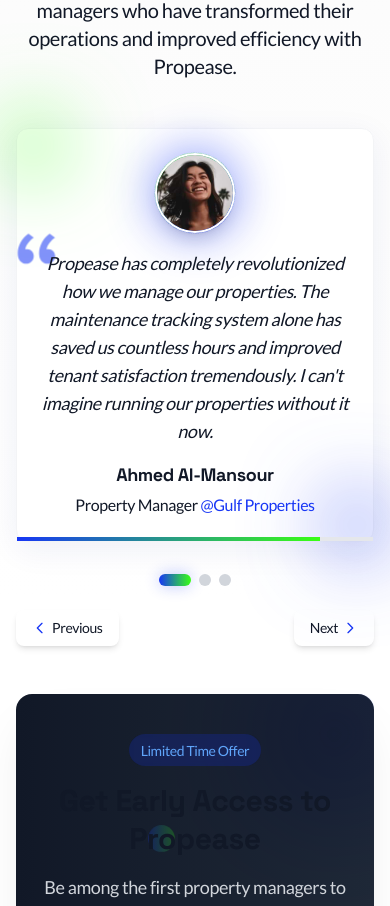
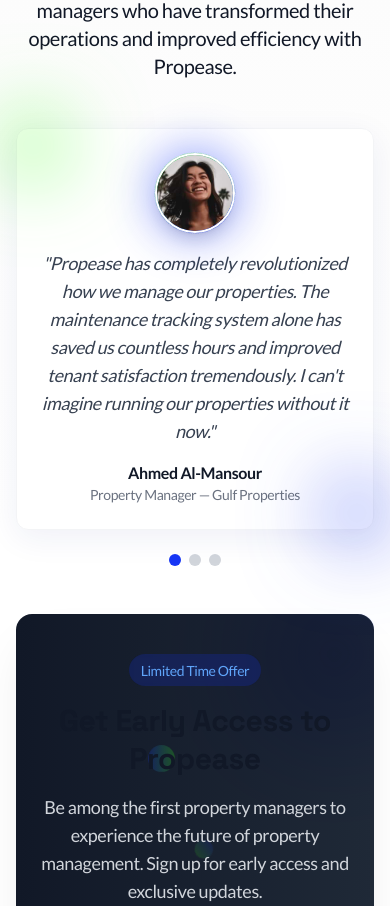
Before and after one commit to adilzubair/propease, a React (Vite) app: page / in a window 390 px wide. Shown: the part 4640-5546 px from the top of the page. Built offline with nearby package versions, Linux system fonts and the light colour scheme.

Commit message:
testimonial bug fix

```diff
--- a/src/partials/Testimonials.jsx
+++ b/src/partials/Testimonials.jsx
@@ -2,12 +2,10 @@
 import TestimonialImage from '../images/testimonial.jpg';
 
 export default function Testimonials() {
-  // State for testimonial carousel
   const [activeTestimonial, setActiveTestimonial] = useState(0);
   const [isTransitioning, setIsTransitioning] = useState(false);
   const [direction, setDirection] = useState(null);
 
-  // Testimonial data
   const testimonials = [
     {
       quote: "Propease has completely revolutionized how we manage our properties. The maintenance tracking system alone has saved us countless hours and improved tenant satisfaction tremendously. I can't imagine running our properties without it now.",
@@ -32,16 +30,13 @@
     }
   ];
 
-  // Auto-rotate testimonials
   useEffect(() => {
     const interval = setInterval(() => {
       nextTestimonial();
     }, 8000);
-
     return () => clearInterval(interval);
   }, [activeTestimonial]);
 
-  // Animation timing
   useEffect(() => {
     if (isTransitioning) {
       const timer = setTimeout(() => {
@@ -51,13 +46,10 @@
     }
   }, [isTransitioning]);
 
-  // Navigation functions
   const nextTestimonial = () => {
-    setIsTransitioning(true);
     setDirection('right');
-    setTimeout(() => {
     setActiveTestimonial((prev) => (prev + 1) % testimonials.length);
-    }, 300);
+
   };
 
   const prevTestimonial = () => {
@@ -68,7 +60,6 @@
     }, 300);
   };
 
-  // Go to specific testimonial
   const goToTestimonial = (index) => {
     if (index === activeTestimonial) return;
     setIsTransitioning(true);
@@ -80,10 +71,7 @@
 
   return (
     <section className="relative">
-      {/* Modern gradient background */}
       <div className="absolute inset-0 bg-gradient-to-b from-platinum-200 to-white opacity-70"></div>
-
-      {/* Animated illustration behind content */}
       <div className="absolute left-1/2 transform -translate-x-1/2 bottom-0 pointer-events-none -mb-32 animate-float hidden md:block" aria-hidden="true">
         <svg width="1760" height="518" viewBox="0 0 1760 518" xmlns="http://www.w3.org/2000/svg">
           <defs>
@@ -104,7 +92,6 @@
         </svg>
       </div>
 
-      {/* Interactive floating dots */}
       <div className="absolute inset-0 overflow-hidden pointer-events-none">
         <div className="testimonial-particle-1"></div>
         <div className="testimonial-particle-2"></div>
@@ -113,148 +100,68 @@
 
       <div className="max-w-6xl mx-auto px-4 sm:px-6 relative z-10">
         <div className="py-12 md:py-20">
-          {/* Section header */}
           <div className="max-w-3xl mx-auto text-center pb-12 md:pb-16">
-            <div
-              className="inline-block px-3 py-1 mb-4 rounded-full bg-blue-600 bg-opacity-10 transform transition-all duration-500 hover:scale-105 hover:shadow-glow-blue"
-            >
+            <div className="inline-block px-3 py-1 mb-4 rounded-full bg-blue-600 bg-opacity-10 transform transition-all duration-500 hover:scale-105 hover:shadow-glow-blue">
               <span className="text-sm font-medium text-blue-600 font-['Lato']">Client Success Stories</span>
             </div>
-            <h2
-              className="h2 mb-4 font-['Space_Grotesk'] text-gray-900 relative inline-block"
-              data-aos="fade-down"
-            >
+            <h2 className="h2 mb-4 font-['Space_Grotesk'] text-gray-900 relative inline-block" data-aos="fade-down">
               Trusted by Property Managers Across the MENA Region
               <span className="absolute bottom-0 left-1/2 transform -translate-x-1/2 w-24 h-1 bg-gradient-to-r from-blue-600 to-neon-400 rounded-full"></span>
             </h2>
-            <p
-              className="text-xl text-gray-900 font-['Lato']"
-              data-aos="zoom-y-out"
-            >
+            <p className="text-xl text-gray-900 font-['Lato']" data-aos="zoom-y-out">
               Hear from property owners and facility managers who have transformed their operations and improved efficiency with Propease.
             </p>
           </div>
 
-          {/* Testimonial carousel */}
           <div className="max-w-3xl mx-auto relative">
-            {/* Carousel controls for larger screens - with improved visual feedback */}
             <div className="hidden sm:block">
-              <button
-                className="absolute left-0 top-1/2 transform -translate-y-1/2 -translate-x-12 bg-white rounded-full p-3 shadow-lg hover:shadow-glow-blue hover:scale-110 transition duration-300 z-20 focus:outline-none group"
-                onClick={prevTestimonial}
-                aria-label="Previous testimonial"
-              >
-                <svg className="w-6 h-6 text-gray-400 group-hover:text-blue-600 transition duration-300 transform group-hover:-translate-x-1" fill="none" stroke="currentColor" viewBox="0 0 24 24" xmlns="http://www.w3.org/2000/svg">
+              <button className="absolute left-0 top-1/2 transform -translate-y-1/2 -translate-x-12 bg-white rounded-full p-3 shadow-lg hover:shadow-glow-blue hover:scale-110 transition duration-300 z-20 focus:outline-none group" onClick={prevTestimonial} aria-label="Previous testimonial">
+                <svg className="w-6 h-6 text-gray-400 group-hover:text-blue-600 transition duration-300 transform group-hover:-translate-x-1" fill="none" stroke="currentColor" viewBox="0 0 24 24">
                   <path strokeLinecap="round" strokeLinejoin="round" strokeWidth={2} d="M15 19l-7-7 7-7" />
                 </svg>
-                <span className="absolute w-8 h-0.5 bg-gradient-to-r from-blue-600 to-neon-400 -left-16 top-1/2 transform -translate-y-1/2 opacity-0 group-hover:opacity-100 group-hover:-translate-x-2 transition-all duration-300"></span>
               </button>
-              <button
-                className="absolute right-0 top-1/2 transform -translate-y-1/2 translate-x-12 bg-white rounded-full p-3 shadow-lg hover:shadow-glow-blue hover:scale-110 transition duration-300 z-20 focus:outline-none group"
-                onClick={nextTestimonial}
-                aria-label="Next testimonial"
-              >
-                <svg className="w-6 h-6 text-gray-400 group-hover:text-blue-600 transition duration-300 transform group-hover:translate-x-1" fill="none" stroke="currentColor" viewBox="0 0 24 24" xmlns="http://www.w3.org/2000/svg">
+              <button className="absolute right-0 top-1/2 transform -translate-y-1/2 translate-x-12 bg-white rounded-full p-3 shadow-lg hover:shadow-glow-blue hover:scale-110 transition duration-300 z-20 focus:outline-none group" onClick={nextTestimonial} aria-label="Next testimonial">
+                <svg className="w-6 h-6 text-gray-400 group-hover:text-blue-600 transition duration-300 transform group-hover:translate-x-1" fill="none" stroke="currentColor" viewBox="0 0 24 24">
                   <path strokeLinecap="round" strokeLinejoin="round" strokeWidth={2} d="M9 5l7 7-7 7" />
                 </svg>
-                <span className="absolute w-8 h-0.5 bg-gradient-to-r from-neon-400 to-blue-600 -right-16 top-1/2 transform -translate-y-1/2 opacity-0 group-hover:opacity-100 group-hover:-translate-x-2 transition-all duration-300"></span>
               </button>
             </div>
 
-            {/* Current testimonial - with enhanced transitions */}
-            <div
-              className={`bg-white rounded-xl p-6 sm:p-8 shadow-glass border border-gray-100 backdrop-filter backdrop-blur-sm transition-all duration-500 hover:shadow-modern transform ${
+            <div className={`bg-white rounded-xl p-6 sm:p-8 shadow-glass border border-gray-100 backdrop-filter backdrop-blur-sm transition-all duration-500 hover:shadow-modern transform ${
               isTransitioning
                 ? direction === 'right'
                   ? 'translate-x-3 opacity-0'
                   : '-translate-x-3 opacity-0'
                 : 'translate-x-0 opacity-100'
-              }`}
-              data-aos="fade-up"
-            >
-              {/* Decorative elements */}
+            }`} data-aos="fade-up">
               <div className="absolute top-0 left-0 -mt-4 -ml-4 w-16 h-16 bg-neon-400 rounded-full mix-blend-multiply filter blur-2xl opacity-10 animate-pulse-slow"></div>
               <div className="absolute bottom-0 right-0 -mb-4 -mr-4 w-16 h-16 bg-blue-600 rounded-full mix-blend-multiply filter blur-2xl opacity-10 animate-pulse-slow"></div>
 
               <div className="flex flex-col md:flex-row items-center">
                 <div className="md:mr-8 mb-4 md:mb-0 flex-shrink-0 relative">
                   <div className="absolute inset-0 rounded-full bg-gradient-to-r from-blue-600 to-neon-400 animate-spin-slow"></div>
-                  <img
-                    className="rounded-full w-20 h-20 object-cover shadow-lg border-2 border-white relative z-10"
-                    src={testimonials[activeTestimonial].image}
-                    width="80"
-                    height="80"
-                    alt="Testimonial"
-                  />
+                  <img className="rounded-full w-20 h-20 object-cover shadow-lg border-2 border-white relative z-10" src={testimonials[activeTestimonial].image} width="80" height="80" alt="Testimonial" />
                   <div className="absolute inset-0 rounded-full bg-blue-600 blur-xl opacity-30 animate-pulse-slow"></div>
                 </div>
                 <div className="text-center md:text-left">
-                  <div className="relative mb-3">
-                    <svg className="absolute -top-5 -left-6 w-10 h-10 text-blue-600 opacity-20 transform -rotate-6 animate-pulse-slow" fill="currentColor" viewBox="0 0 32 32" xmlns="http://www.w3.org/2000/svg">
-                      <path d="M9.352 4C4.456 7.456 1 13.12 1 19.36c0 5.088 3.072 8.064 6.624 8.064 3.36 0 5.856-2.688 5.856-5.856 0-3.168-2.208-5.472-5.088-5.472-.576 0-1.344.096-1.536.192.48-3.264 3.552-7.104 6.624-9.024L9.352 4zm16.512 0c-4.8 3.456-8.256 9.12-8.256 15.36 0 5.088 3.072 8.064 6.624 8.064 3.264 0 5.856-2.688 5.856-5.856 0-3.168-2.304-5.472-5.184-5.472-.576 0-1.248.096-1.44.192.48-3.264 3.456-7.104 6.528-9.024L25.864 4z" />
-                    </svg>
-                    <blockquote className="text-lg sm:text-xl font-medium mb-4 font-['Lato'] text-gray-900 italic relative">
-                      {testimonials[activeTestimonial].quote}
-                    </blockquote>
-                  </div>                  <cite className="block font-bold text-lg not-italic mb-1 font-['Space_Grotesk'] text-gray-900 relative group">
-                    {testimonials[activeTestimonial].name}
-                    <span className="absolute bottom-0 left-0 w-0 h-0.5 bg-gradient-to-r from-blue-600 to-neon-400 group-hover:w-full transition-all duration-500"></span>
-                  </cite>
-                  <div className="text-gray-900 font-['Lato']">
-                    <span>{testimonials[activeTestimonial].title}</span>{' '}
-                    <a className="text-blue-600 hover:text-neon-400 hover-underline transition duration-300 relative group" href="#0">
-                      @{testimonials[activeTestimonial].company}
-                      <span className="absolute bottom-0 left-0 w-0 h-0.5 bg-neon-400 group-hover:w-full transition-all duration-500"></span>
-                    </a>
+                  <blockquote className="text-lg text-gray-700 font-['Lato'] italic mb-4">"{testimonials[activeTestimonial].quote}"</blockquote>
+                  <p className="text-base font-semibold text-gray-900">{testimonials[activeTestimonial].name}</p>
+                  <p className="text-sm text-gray-500">{testimonials[activeTestimonial].title} — {testimonials[activeTestimonial].company}</p>
                 </div>
               </div>
             </div>
 
-              {/* Animated progress bar */}
-              <div className="absolute bottom-0 left-0 h-1 bg-gray-200 w-full">
-                <div className="h-full bg-gradient-to-r from-blue-600 to-neon-400 animate-progress"></div>
-              </div>
-            </div>
-
-            {/* Carousel indicators - enhanced with visual feedback */}
-            <div className="flex justify-center mt-8">
+            <div className="flex justify-center mt-6 space-x-2">
               {testimonials.map((_, index) => (
                 <button
                   key={index}
                   onClick={() => goToTestimonial(index)}
-                  className={`mx-1 h-3 rounded-full focus:outline-none transition-all duration-300 ${
-                    index === activeTestimonial
-                      ? 'bg-gradient-to-r from-blue-600 to-neon-400 w-8 shadow-glow-blue'
-                      : 'bg-gray-300 w-3 hover:bg-gray-400 hover:scale-110'
-                  }`}
+                  className={`w-3 h-3 rounded-full ${index === activeTestimonial ? 'bg-blue-600' : 'bg-gray-300'} transition-colors duration-300`}
                   aria-label={`Go to testimonial ${index + 1}`}
                 />
               ))}
             </div>
-
-            {/* Mobile navigation buttons - enhanced with visual feedback */}
-            <div className="flex justify-between mt-6 sm:hidden">
-              <button
-                className="bg-white rounded-lg px-4 py-2 shadow-md hover:shadow-glow-blue transition-all duration-300 focus:outline-none flex items-center text-gray-900 text-sm font-medium group hover:scale-105"
-                onClick={prevTestimonial}
-              >
-                <svg className="w-4 h-4 mr-1 text-blue-600 transform group-hover:-translate-x-1 transition-transform duration-300" fill="none" stroke="currentColor" viewBox="0 0 24 24" xmlns="http://www.w3.org/2000/svg">
-                  <path strokeLinecap="round" strokeLinejoin="round" strokeWidth={2} d="M15 19l-7-7 7-7" />
-                </svg>
-                Previous
-              </button>
-              <button
-                className="bg-white rounded-lg px-4 py-2 shadow-md hover:shadow-glow-blue transition-all duration-300 focus:outline-none flex items-center text-gray-900 text-sm font-medium group hover:scale-105"
-                onClick={nextTestimonial}
-              >
-                Next
-                <svg className="w-4 h-4 ml-1 text-blue-600 transform group-hover:translate-x-1 transition-transform duration-300" fill="none" stroke="currentColor" viewBox="0 0 24 24" xmlns="http://www.w3.org/2000/svg">
-                  <path strokeLinecap="round" strokeLinejoin="round" strokeWidth={2} d="M9 5l7 7-7 7" />
-                </svg>
-              </button>
           </div>
-          </div>
-
         </div>
       </div>
     </section>
```
Lines whose indentation alone changed are shown as unchanged.
